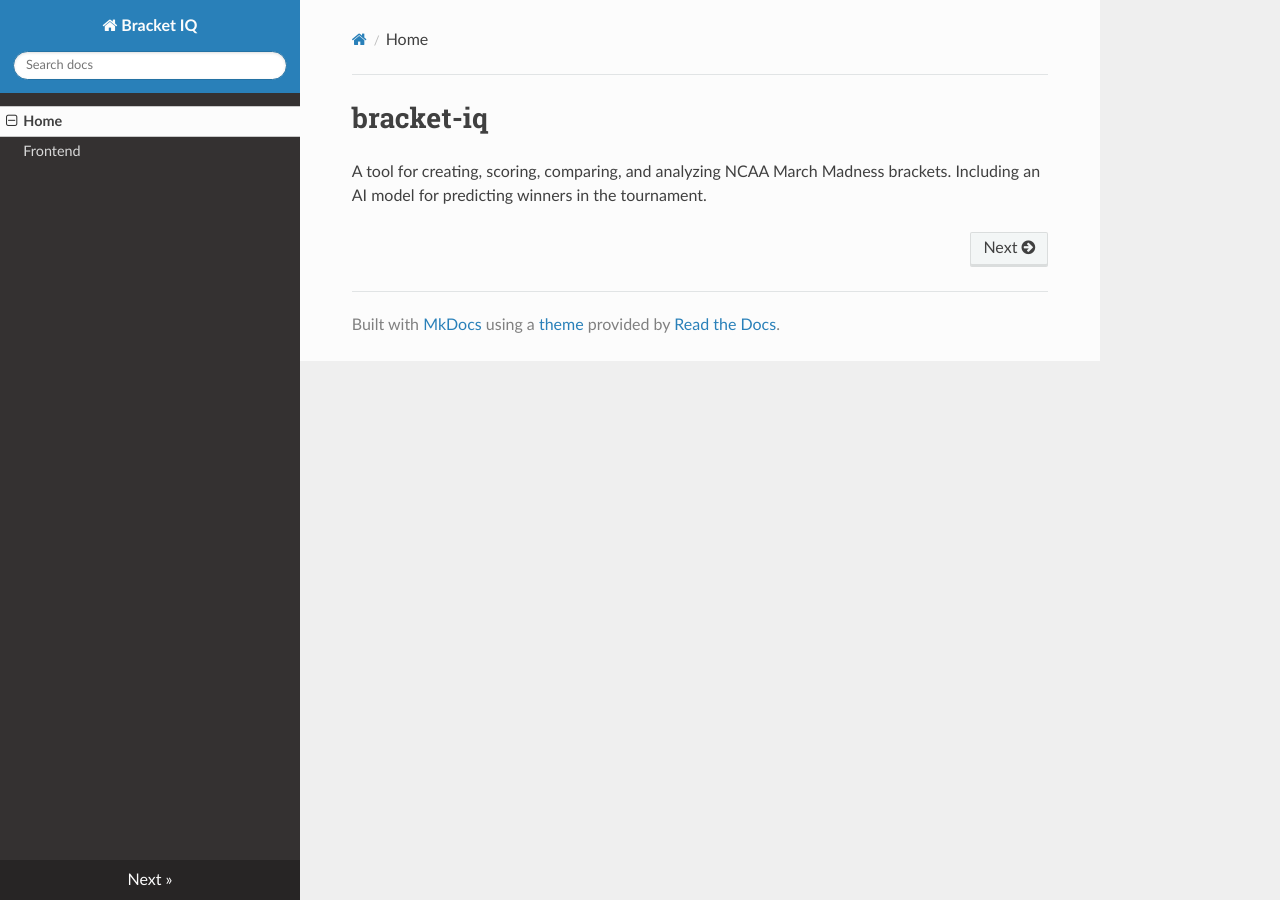
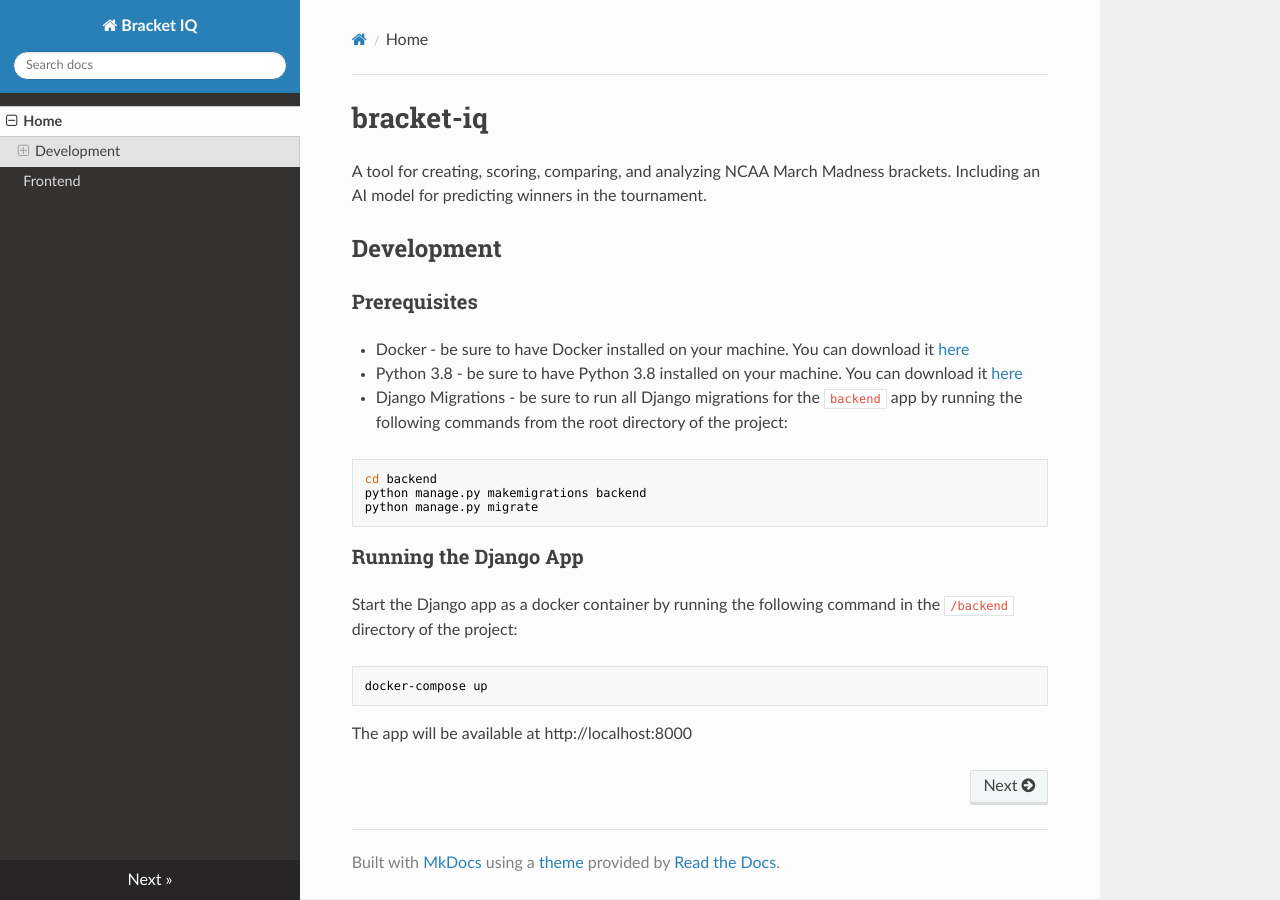
Before and after one commit to mgzwarrior/bracket-iq, an MkDocs documentation site: the page built from docs/README.md, in a window 1280 px wide. Built offline with MkDocs 1.6.1, drawn with Linux system fonts in a browser that asks for light colours; nearby versions of some CDN libraries.

Commit message:
- Update README
Signed-off-by: Matt Grant <matt.grant@onepeloton.com>

````diff
--- a/docs/README.md
+++ b/docs/README.md
@@ -1,2 +1,21 @@
 # bracket-iq
 A tool for creating, scoring, comparing, and analyzing NCAA March Madness brackets.  Including an AI model for predicting winners in the tournament.
+
+## Development
+
+### Prerequisites
+- Docker - be sure to have Docker installed on your machine.  You can download it [here](https://www.docker.com/products/docker-desktop)
+- Python 3.8 - be sure to have Python 3.8 installed on your machine.  You can download it [here](https://www.python.org/downloads/)
+- Django Migrations - be sure to run all Django migrations for the `backend` app by running the following commands from the root directory of the project:
+```
+cd backend
+python manage.py makemigrations backend
+python manage.py migrate
+```
+
+### Running the Django App
+Start the Django app as a docker container by running the following command in the `/backend` directory of the project:
+```
+docker-compose up
+```
+The app will be available at http://localhost:8000
````
